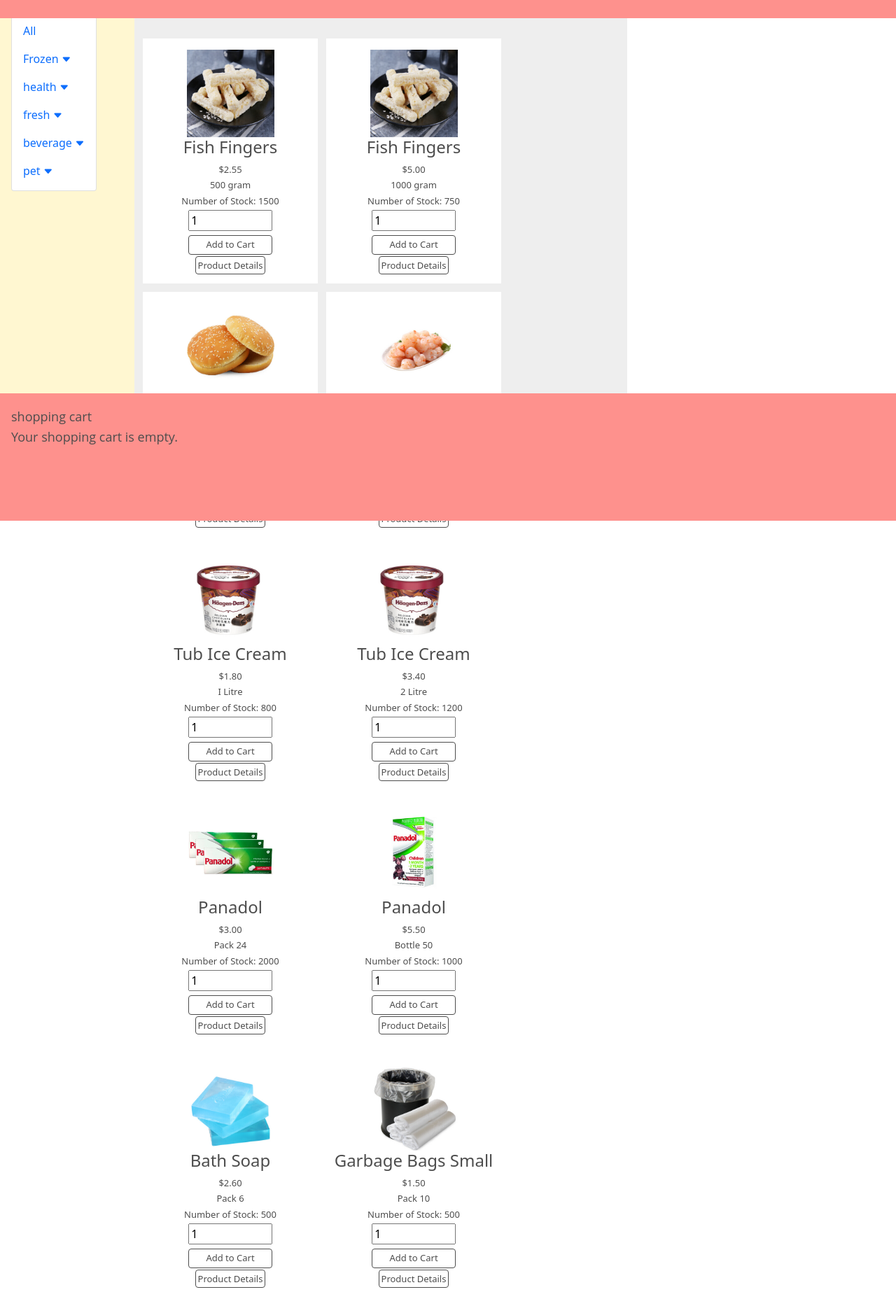
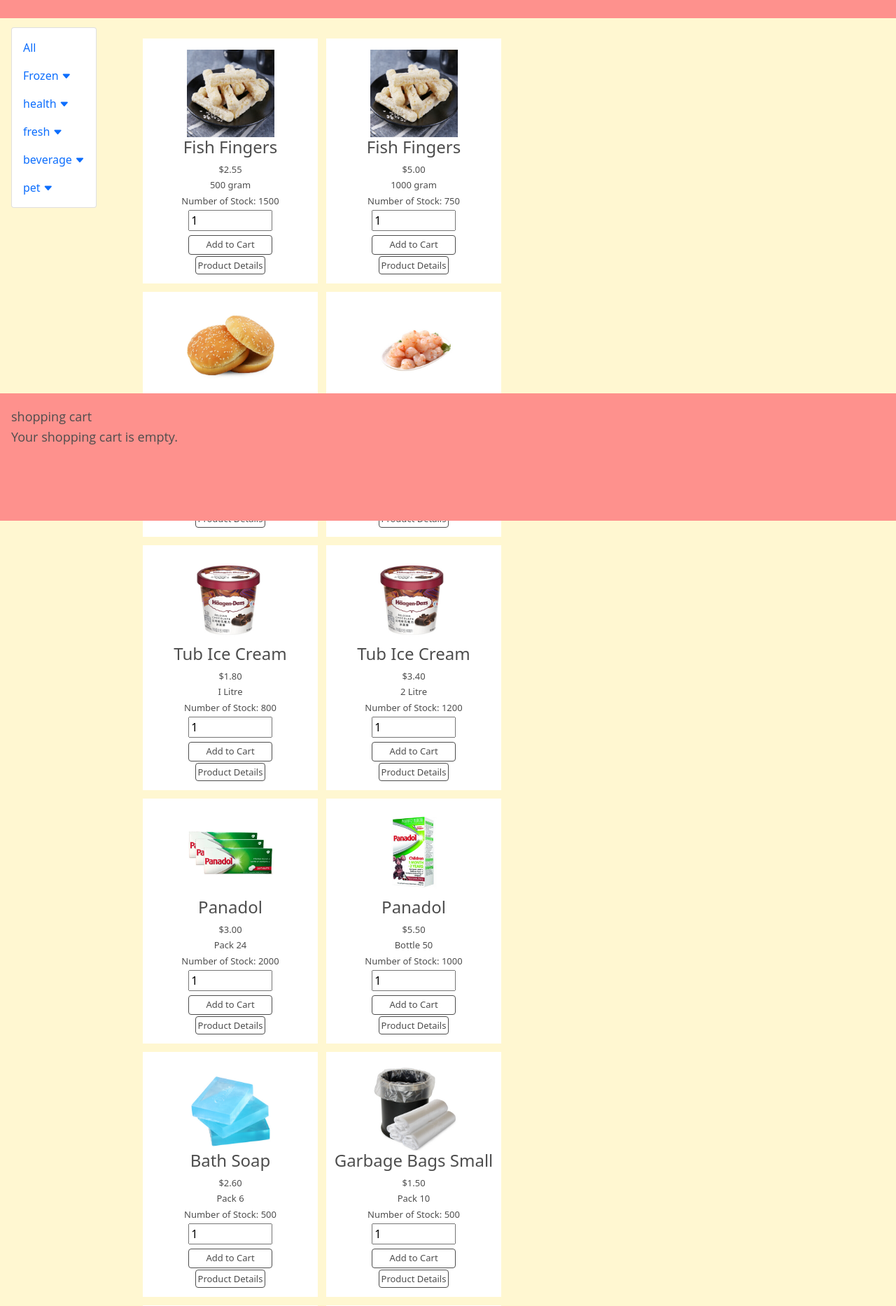
Before and after one commit to Coding-MJ/UTS_internet_programing_Assignment1, a PHP site: page / in a window 1280 px wide. Shown: the part 56-1922 px from the top of the page at 70% size. Run offline with PHP 8.4, Linux system fonts and the light colour scheme; data comes from the database, SQL or seed files in the repository; some libraries are stand-ins or nearby versions.

Commit message:
fix the view problem

```diff
--- a/style.css
+++ b/style.css
@@ -42,6 +42,7 @@
 body {
     margin: 0px;
     font-family: 'Open Sans', sans-serif;
+
 }
 
 a {
@@ -210,16 +211,17 @@ button {
 
 .main__view {
     padding-top: 55px;
+    padding-bottom: 180px;
     display: flex;
     justify-content: left;
-    height: 100%;
+    /* height: 100%; */
     margin:auto !important;
+    min-height: 100vh;
 }
 
 #main {
-
     flex-basis: 55%;
-    background-color: var(--color-beige);
+    background-color: var(--color-pale-yellow);
 }
 
 #side {
@@ -227,7 +229,7 @@ button {
     flex-basis: 15%;
     background-color: var(--color-pale-yellow);
     height: auto;
-
+    padding: 40px 16px;
 
 }
 
@@ -237,7 +239,7 @@ button {
     flex-basis: 30%;
     padding: 18px;
 
-    /* background-color: var(--color-beige); */
+    background-color: var(--color-pale-yellow);
 
 }
 
@@ -319,8 +321,8 @@ a.add-item {
     width: 300px;
     height: 350px;
     margin: 6px;
-    background-color: white;
-
+    background-color: var(--color-pale-yellow);
+    text-align: center;
 }
 
 .product__detail_img{
```
